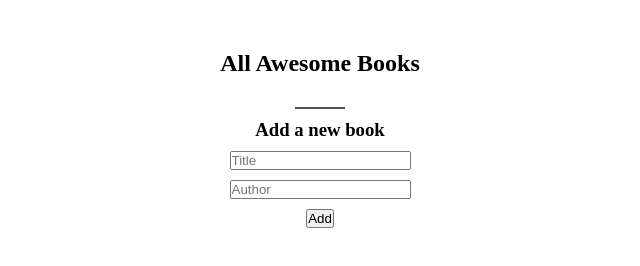
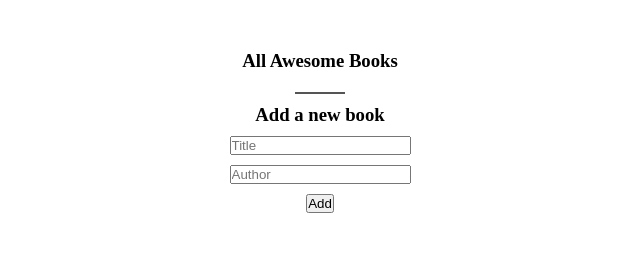
Before and after one commit to amare1990/AwesomeBooks, a plain HTML site: page index.html in a window 1280 px wide. Shown: the whole page, without its empty margins (320-960 px from the left). Drawn offline with Linux system fonts and the light colour scheme.

Commit message:
Modify markup page

```diff
--- a/index.html
+++ b/index.html
@@ -9,8 +9,8 @@
   <body>
 
      <div class="wrapper">
-      <h2>All Awesome Books</h2>
-      <div class="container-book"></div>
+      <h3>All Awesome Books</h3>
+      <!---<div class="container-book"></div>-->
       <div class="book-from-storage"> </div>
 
       <div class="hor-line"></div>
```
